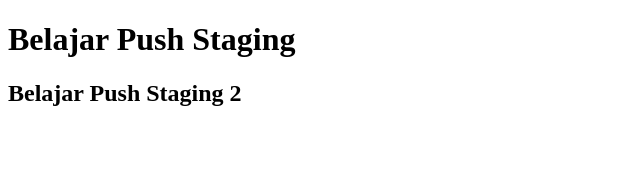
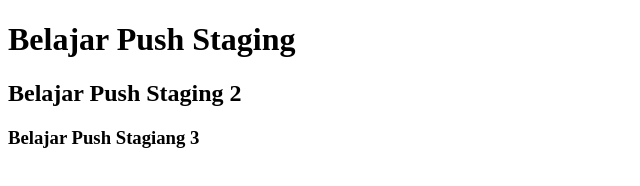
Before and after one commit to christinbudiasih/belajarniomic, a plain HTML site: page header.html in a window 1280 px wide. Shown: the whole page, without its empty margins (0-640 px from the left). Drawn offline with Linux system fonts and the light colour scheme.

Commit message:
Add Element h3

```diff
--- a/header.html
+++ b/header.html
@@ -7,6 +7,7 @@
   <body>
     <h1>Belajar Push Staging </h1>
     <h2>Belajar Push Staging 2</h2>
+    <h3>Belajar Push Stagiang 3</h3>
 
   </body>
 </html>
```
